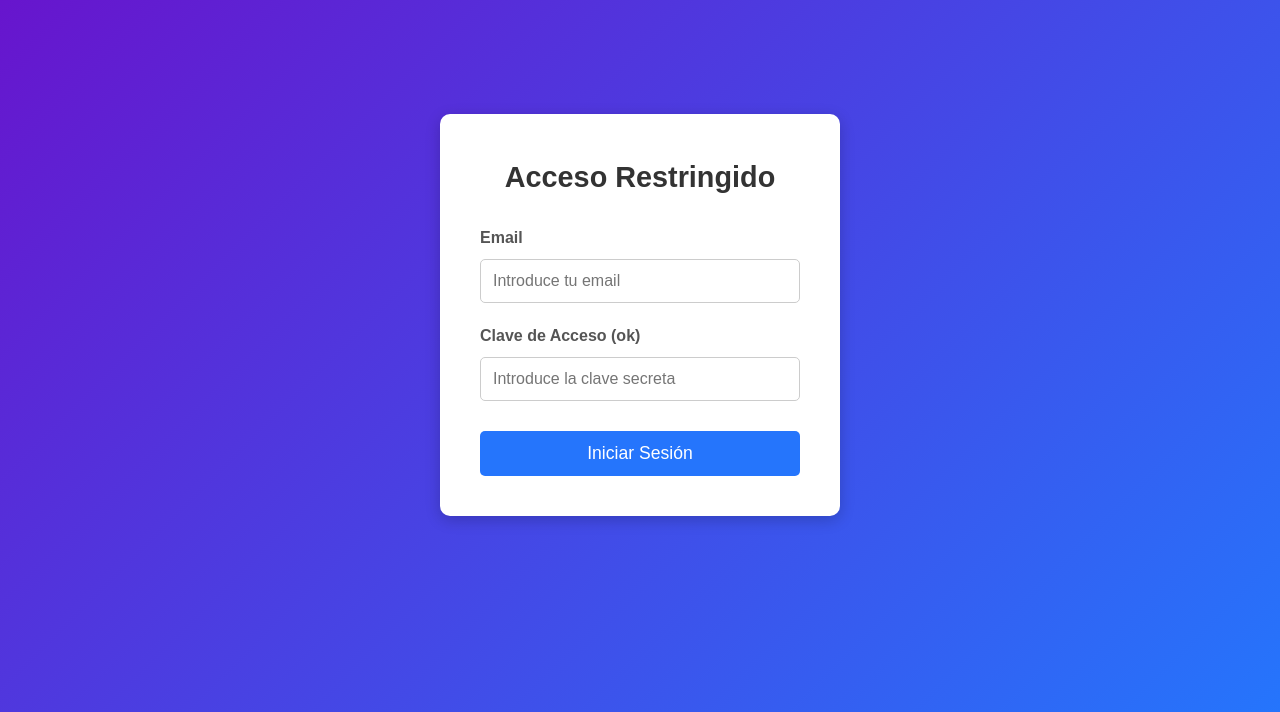
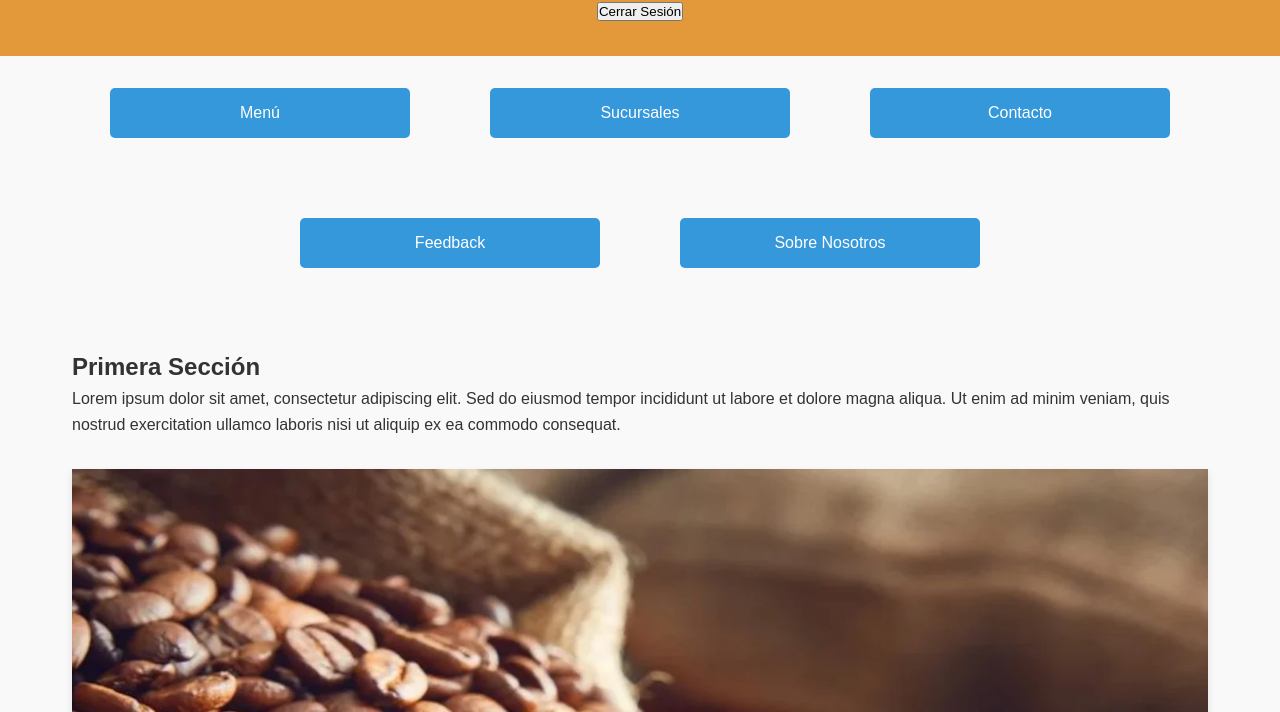
Before and after one commit to perghormaru-pixel/nrc_13728_u202417743, a website: page Landing_Page_Huaco.html in a window 1280 px wide. Shown: the part 85-797 px from the top of the page. Drawn offline with Linux system fonts and the light colour scheme.

Commit message:
Update Landing_Page_Huaco.html

```diff
--- a/Landing_Page_Huaco.html
+++ b/Landing_Page_Huaco.html
@@ -10,34 +10,9 @@
      <link rel="stylesheet" href="https://cdnjs.cloudflare.com/ajax/libs/font-awesome/6.4.0/css/all.min.css">
   </head>
   <body>
-           <!--LOGIN-->
-          <section class="login-container">
-
-        <div class="login-box">
-            <h2>Acceso Restringido</h2>
-
-            <form onsubmit="return validarLogin(event);">
-
-                <div class="input-group">
-                    <label for="email">Email</label>
-                    <input type="email" id="email" name="email" placeholder="Introduce tu email" required>
-                </div>
-
-                <div class="input-group">
-                    <label for="password">Clave de Acceso (ok)</label>
-                    <input type="password" id="password" name="password" placeholder="Introduce la clave secreta" required>
-                </div>
-
-                <button type="submit" class="login-button">Iniciar Sesión</button>
-            </form>
-
-        </div>
-    </section>
-
-    <script src="login.js"></script>
-
-    <header>
+   <header>
       <h1 class="titulo-principal">COFFE HUACO</h1>
+        <button onclick="logout()" class="logout-btn">Cerrar Sesión</button>
     </header>
 
     <main>
@@ -274,5 +249,13 @@
           </div>
       </div>
   </footer>
+        <script>
+        function logout() {
+            if (confirm('¿Estás seguro de que quieres cerrar sesión?')) {
+                window.location.href = 'index.html';
+            }
+        }
+    </script>
+    <script src="script.js"></script>
   </body>
 </html>
```
